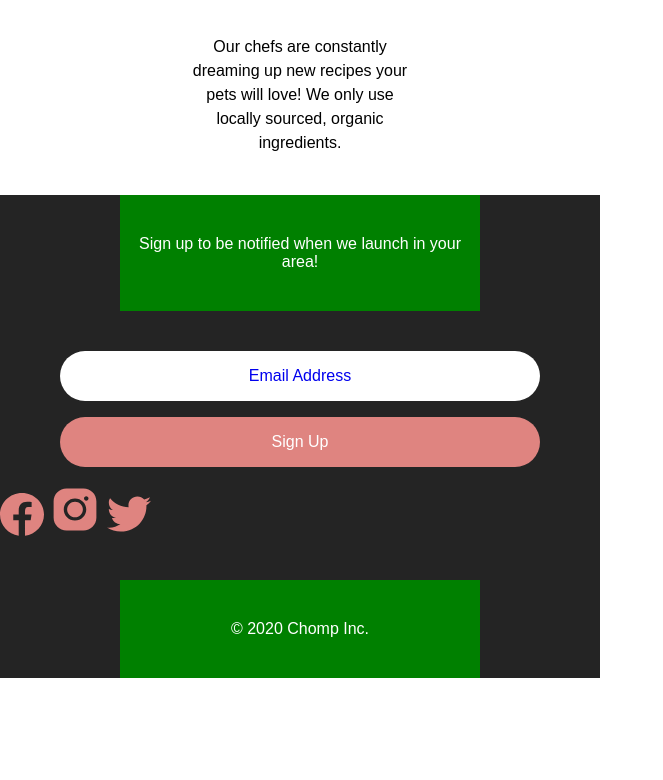
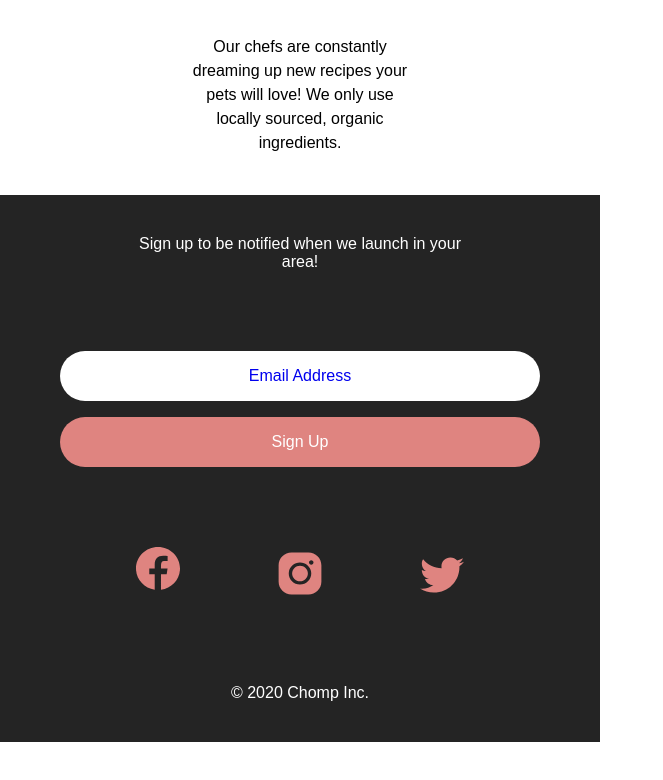
Before and after one commit to aschneiderbuch/10_Tag_Lev3_2_css-vertiefung_media-queries, a plain HTML site: page index.html in a window 1280 px wide. Shown: the part 1716-2496 px from the top of the page, without its empty margins (0-663 px from the left). Before the commit the page ends 2434 px from the top, so only its background shows below. Drawn offline with Linux system fonts and the light colour scheme; a web font is replaced by a local one.

Commit message:
LinksFaceb

```diff
--- a/assets/css/style.css
+++ b/assets/css/style.css
@@ -170,7 +170,6 @@ footer {
 
 footer>p {
     color: white;
-    background-color: green;
     text-align: center;
     margin: 5vh auto 5vh auto;
     width: 60%;                     /* * evtl. anpassen bei anderen Breite wegen Umbruch */
@@ -179,7 +178,6 @@ footer>p {
 
 /* * inkl Button Style */
 .footer__button{
-    background-color: blue;
     display: block;
     margin:2vh auto;
     padding: 2vh;
@@ -199,3 +197,10 @@ footer>p {
 }
 
 /* ******************************** Icons *************************+ */
+
+.footer__icons__articel{
+    display: flex;
+    justify-content: space-around;
+    width: 70%;         /* *evtl. anpassen bei anderen Breite wegen Umbruch */
+    margin: 10vh auto 0;
+}
--- a/index.html
+++ b/index.html
@@ -82,11 +82,15 @@
         <a class="footer__button footer__button--style--white" href="mailto:maxMustermann@MusterEmail.com"
             target="_blank">Email Address</a>
         <a class="footer__button footer__button--style--bunt" href="#" target="_blank">Sign Up</a>
-        <article>
-            <img src="./assets/img/facebook.svg" alt="Icon facebook">
-            <img src="./assets/img/instagram.svg" alt="Icon instagram">
-            <img src="./assets/img/twitter.svg" alt="Icon twitter">
+
+<!-- **************************** Icons ****************************** -->
+
+        <article class="footer__icons__articel">
+           <a href="https://www.facebook.de" target="_blank"> <img class="footer__icons__articel__img" src="./assets/img/facebook.svg" alt="Icon facebook"> </a>
+           <a href="https://www.instagram.de" target="_blank"> <img class="footer__icons__articel__img" src="./assets/img/instagram.svg" alt="Icon instagram"> </a>
+            <img class="footer__icons__articel__img" src="./assets/img/twitter.svg" alt="Icon twitter">
         </article>
+
         <p>© 2020 Chomp Inc.</p>
 
 
```
